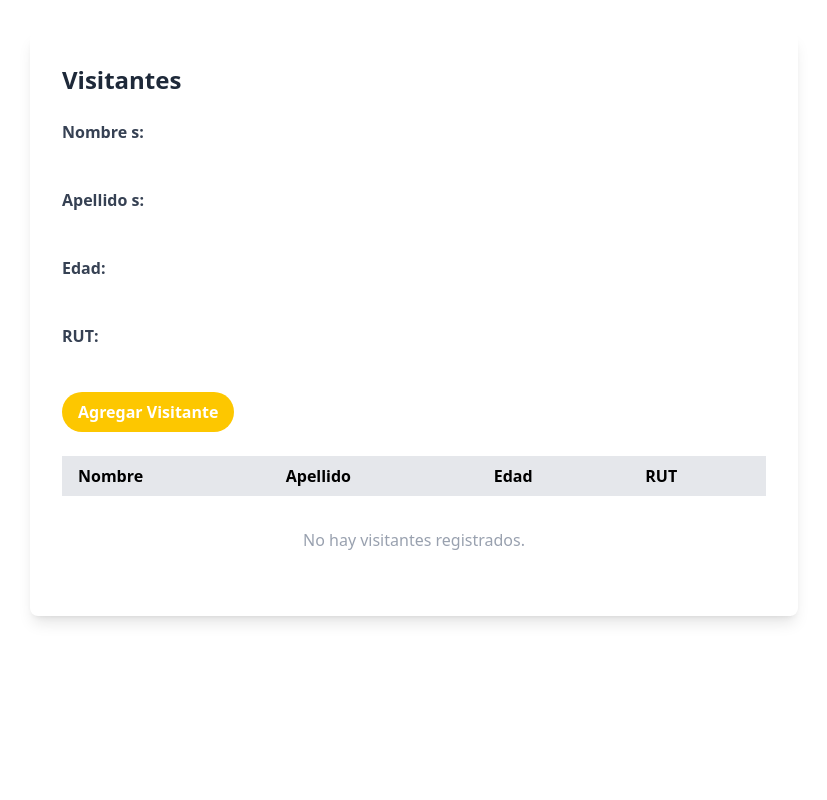
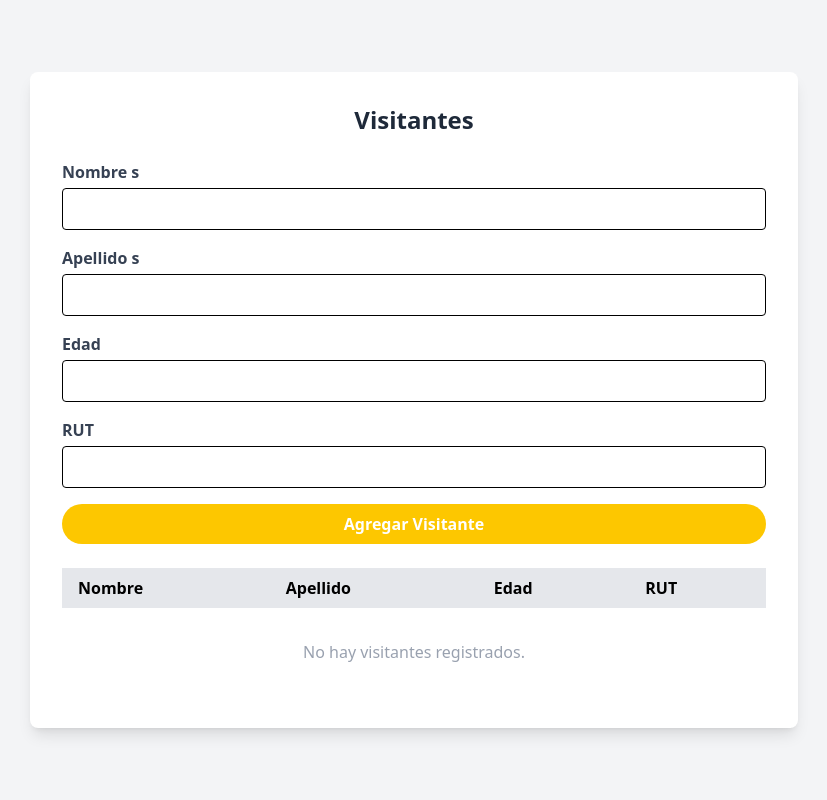
Before and after one commit to Fernando-Rag/Prueba1-Backend-2025, a Django app: page / in a window 1280 px wide. Shown: the part 72-872 px from the top of the page, without its empty margins (226-1053 px from the left). Before the commit the page ends 695 px from the top, so only its background shows below. Run offline with Django 5.2, Linux system fonts and the light colour scheme; data that the repository does not hold is empty; some libraries are stand-ins or nearby versions.

Commit message:
feat:(arreglos)
agregue admin.py para poder ver los datos insertados y manipularlos fácil mientras hago las pruebas de la base de datos y arregle el html registrovisitante

```diff
--- /dev/null
+++ b/GestorDeVisitas/GestorDeVisitas/admin.py
@@ -0,0 +1,6 @@
+from django.contrib import admin
+from .models import Visitante, RegistroEntrada, RegistroSalida
+
+admin.site.register(Visitante)
+admin.site.register(RegistroEntrada)
+admin.site.register(RegistroSalida)
--- a/GestorDeVisitas/GestorDeVisitas/settings.py
+++ b/GestorDeVisitas/GestorDeVisitas/settings.py
@@ -37,7 +37,8 @@ INSTALLED_APPS = [
     'django.contrib.sessions',
     'django.contrib.messages',
     'django.contrib.staticfiles',
-    'GestorDeVisitas'
+    'GestorDeVisitas',
+    'widget_tweaks'
 ]
 
 MIDDLEWARE = [
@@ -112,6 +113,7 @@ USE_I18N = True
 USE_TZ = True
 
 
+
 # Static files (CSS, JavaScript, Images)
 # https://docs.djangoproject.com/en/5.2/howto/static-files/
 
--- a/GestorDeVisitas/GestorDeVisitas/templates/visitantes/registroVisitante.html
+++ b/GestorDeVisitas/GestorDeVisitas/templates/visitantes/registroVisitante.html
@@ -1,21 +1,29 @@
 {% extends 'visitantes/base.html' %}
+{% load widget_tweaks %}
 {% block title %}Registro Visitante{% endblock %}
 {% block main %}
-<div class="max-w-3xl mx-auto mt-8 bg-white rounded-lg shadow-lg p-8">
-  <h2 class="text-2xl font-bold mb-6 text-gray-800">Visitantes</h2>
+<div class="flex justify-center items-center min-h-screen bg-gray-100">
+  <div class="w-full max-w-3xl bg-white rounded-lg shadow-lg p-6 sm:p-8 mx-2">
+    <h2 class="text-2xl font-bold mb-6 text-gray-800 text-center">Visitantes</h2>
     <form method="post" class="mb-6 space-y-4">
       {% csrf_token %}
       {% for field in form %}
         <div>
-        <label class="block text-gray-700 font-semibold mb-1">{{ field.label_tag }}</label>
-        {{ field }}
+          <label class="block text-gray-700 font-semibold mb-1">
+            {# Personaliza el label del campo rut #}
+            {% if field.name == 'rut' %}RUT{% else %}{{ field.label }}{% endif %}
+          </label>
+          {{ field|add_class:"w-full px-3 py-2 border border-black rounded focus:outline-none focus:ring-2 focus:ring-yellow-400" }}
           {% if field.errors %}
             <div class="text-red-500 text-sm">{{ field.errors }}</div>
           {% endif %}
         </div>
       {% endfor %}
-    <button type="submit" class="bg-yellow-400 text-white px-4 py-2 rounded-full hover:bg-yellow-500 transition font-semibold">Agregar Visitante</button>
+      <button type="submit" class="bg-yellow-400 text-white px-4 py-2 rounded-full hover:bg-yellow-500 transition font-semibold w-full">
+        Agregar Visitante
+      </button>
     </form>
+    <div class="overflow-x-auto">
       <table class="w-full text-left border-collapse">
         <thead>
           <tr class="bg-gray-200">
@@ -26,7 +34,7 @@
           </tr>
         </thead>
         <tbody>
-      {% for v in visitante %}
+          {% for v in visitantes %}
           <tr class="hover:bg-gray-100 transition">
             <td class="px-4 py-2">{{ v.nombre_s }}</td>
             <td class="px-4 py-2">{{ v.apellido_s }}</td>
@@ -41,4 +49,6 @@
         </tbody>
       </table>
     </div>
+  </div>
+</div>
 {% endblock %}
--- a/GestorDeVisitas/GestorDeVisitas/urls.py
+++ b/GestorDeVisitas/GestorDeVisitas/urls.py
@@ -21,8 +21,10 @@ from . import views
 urlpatterns = [
     path('admin/', admin.site.urls),
     path('', views.registroVisitante, name='home'),
-    path('registroVisitante/', views.registroVisitante),
-    path('registroEntrada/', views.registroEntrada),
-    path('registroSalida/', views.registroSalida),
-    path('busquedaVisitantes/', views.busquedaVisitantes)
+    path('registroVisitante/', views.registroVisitante, name='registroVisitante'),
+    path('registroEntrada/', views.registroEntrada, name='registroEntrada'),
+    path('registroSalida/', views.registroSalida, name='registroSalida'),
+    path('busquedaVisitantes/', views.busquedaVisitantes, name='busquedaVisitantes'),
+    path('visitante/<int:pk>/update/', views.visitante_update, name='visitante_update'),
+    path('visitante/<int:pk>/delete/', views.visitante_delete, name='visitante_delete'),
 ]
```
Also changed, not shown: GestorDeVisitas/GestorDeVisitas/migrations/0001_initial.py (added), GestorDeVisitas/GestorDeVisitas/migrations/__init__.py (added), README.md. Lines whose indentation alone changed are shown as unchanged.
